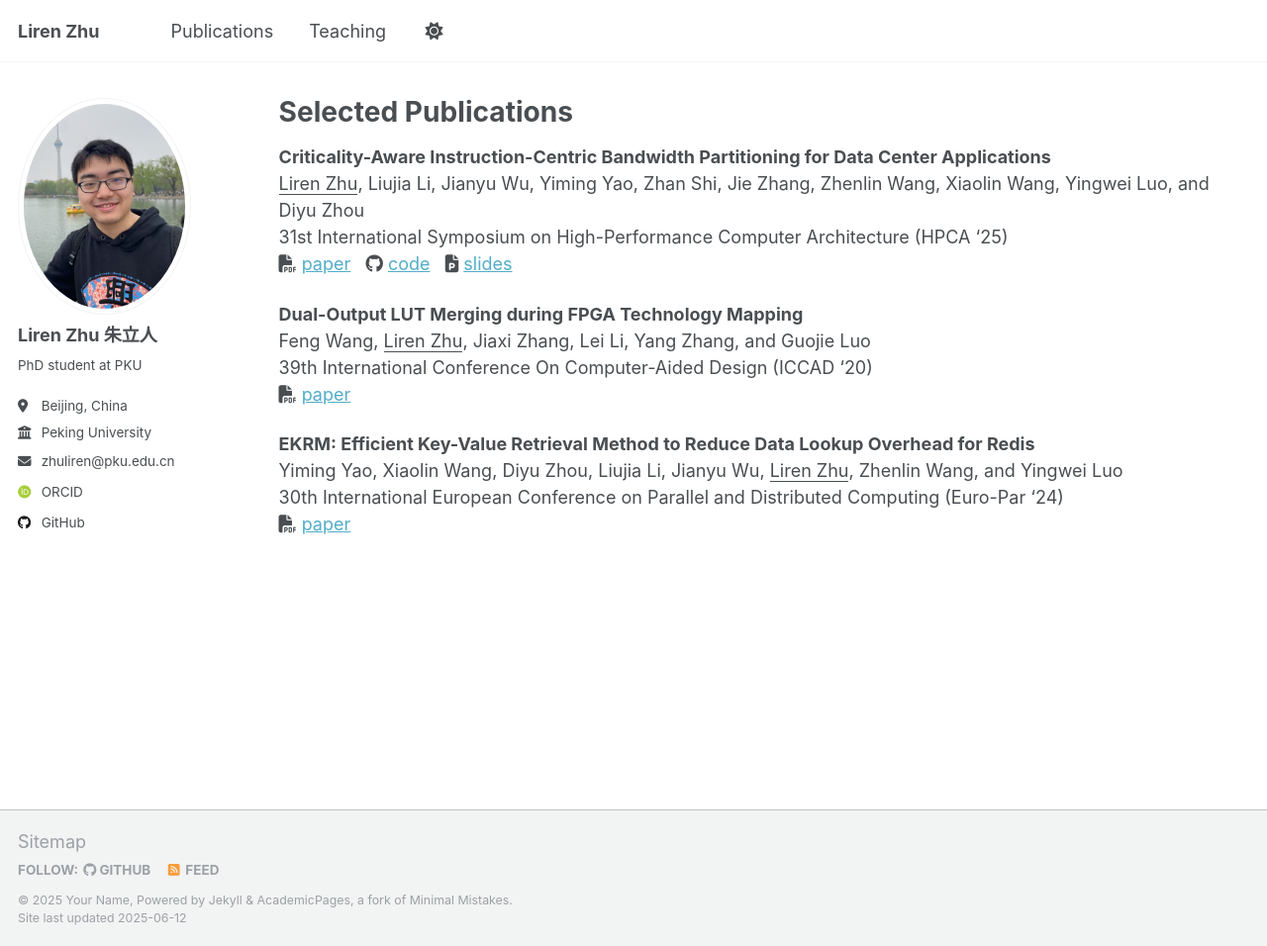
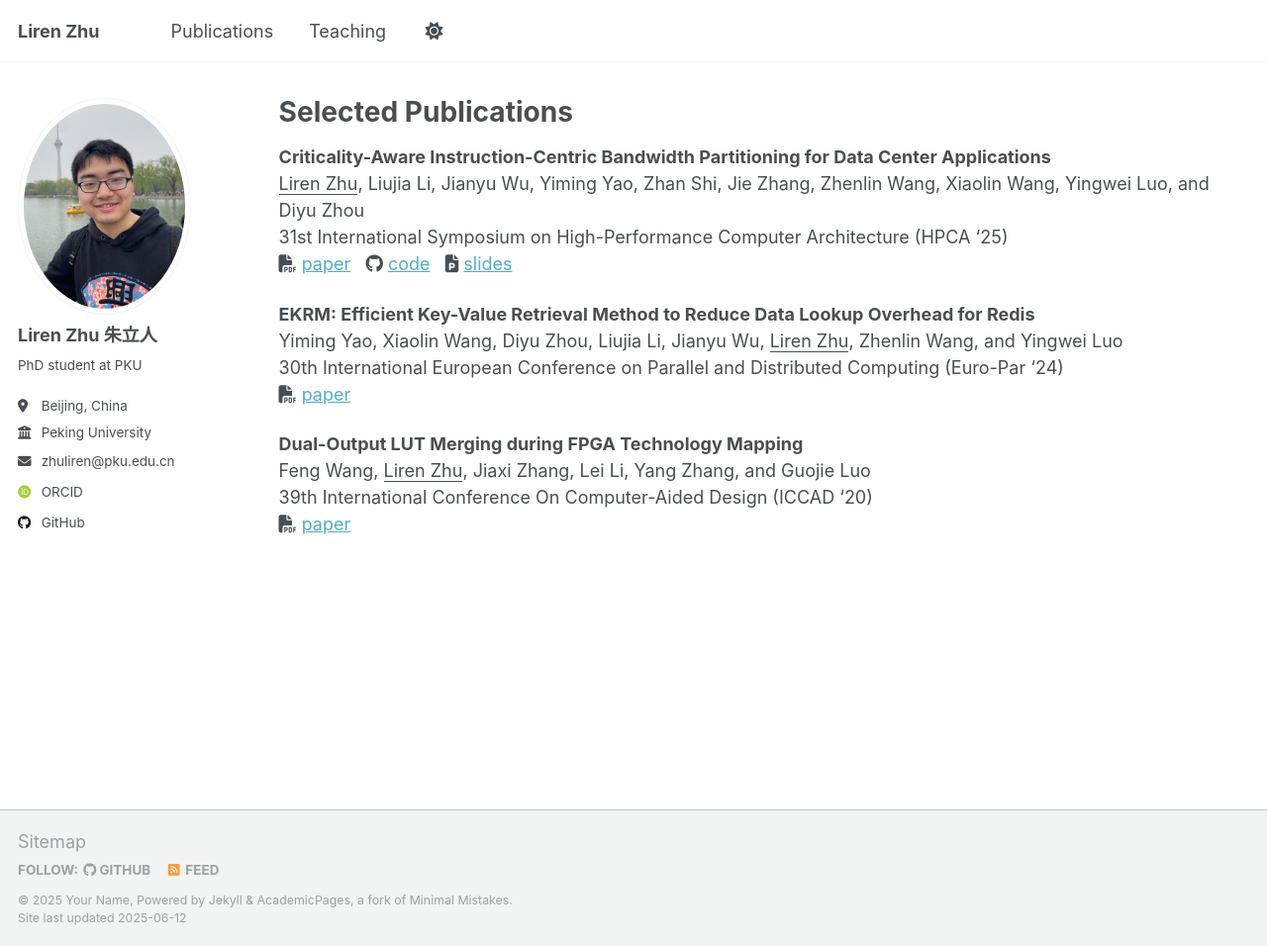
Before and after one commit to PKU-ZLR/PKU-ZLR.github.io, a Jekyll site: the page built from _pages/publications.md, in a window 1280 px wide and 956 px high. Shown: the whole window at 99% size. Built offline with Jekyll 4.4.1, drawn with Linux system fonts in a browser that asks for light colours; some web fonts are replaced.

Commit message:
Update publications.md

```diff
--- a/_pages/publications.md
+++ b/_pages/publications.md
@@ -15,13 +15,12 @@ author_profile: true
 &nbsp; <i class="fab fa-github"></i> [code](https://github.com/TELOS-syslab/Pivot)
 &nbsp; <i class="fas fa-file-powerpoint"></i> [slides](/files/Pivot-HPCA25.pptx)
 
+**EKRM: Efficient Key-Value Retrieval Method to Reduce Data Lookup Overhead for Redis** \
+Yiming Yao, Xiaolin Wang, Diyu Zhou, Liujia Li, Jianyu Wu, <ins>Liren Zhu</ins>, Zhenlin Wang, and Yingwei Luo \
+30th International European Conference on Parallel and Distributed Computing (Euro-Par '24) \
+<i class="fas fa-file-pdf" aria-hidden="true"></i> [paper](/files/EURO-PAR24.pdf)
 
 **Dual-Output LUT Merging during FPGA Technology Mapping** \
 Feng Wang, <ins>Liren Zhu</ins>, Jiaxi Zhang, Lei Li, Yang Zhang, and Guojie Luo \
 39th International Conference On Computer-Aided Design (ICCAD '20) \
 <i class="fas fa-file-pdf" aria-hidden="true"></i> [paper](/files/ICCAD20.pdf)
-
-**EKRM: Efficient Key-Value Retrieval Method to Reduce Data Lookup Overhead for Redis** \
-Yiming Yao, Xiaolin Wang, Diyu Zhou, Liujia Li, Jianyu Wu, <ins>Liren Zhu</ins>, Zhenlin Wang, and Yingwei Luo \
-30th International European Conference on Parallel and Distributed Computing (Euro-Par '24) \
-<i class="fas fa-file-pdf" aria-hidden="true"></i> [paper](/files/EURO-PAR24.pdf)
```
